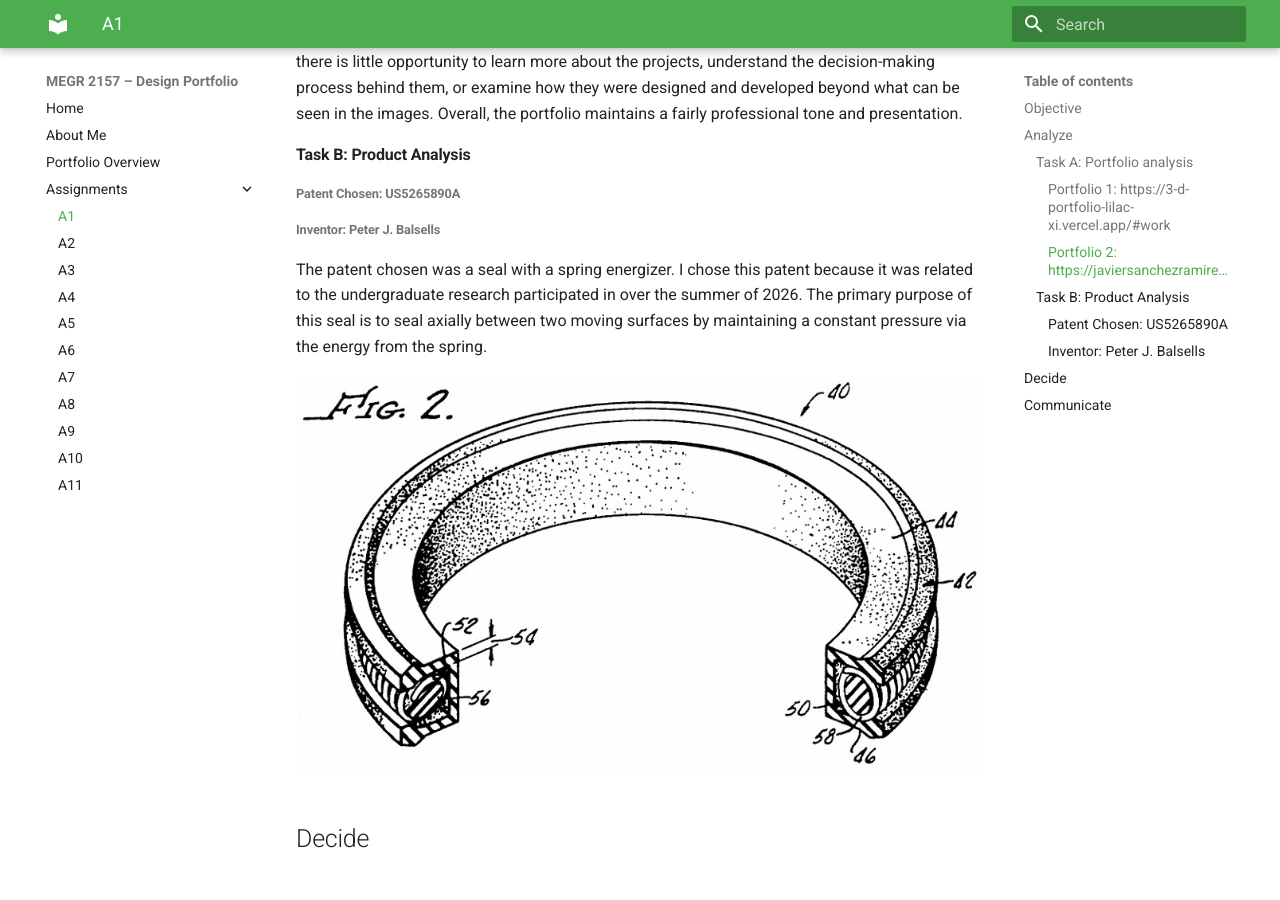
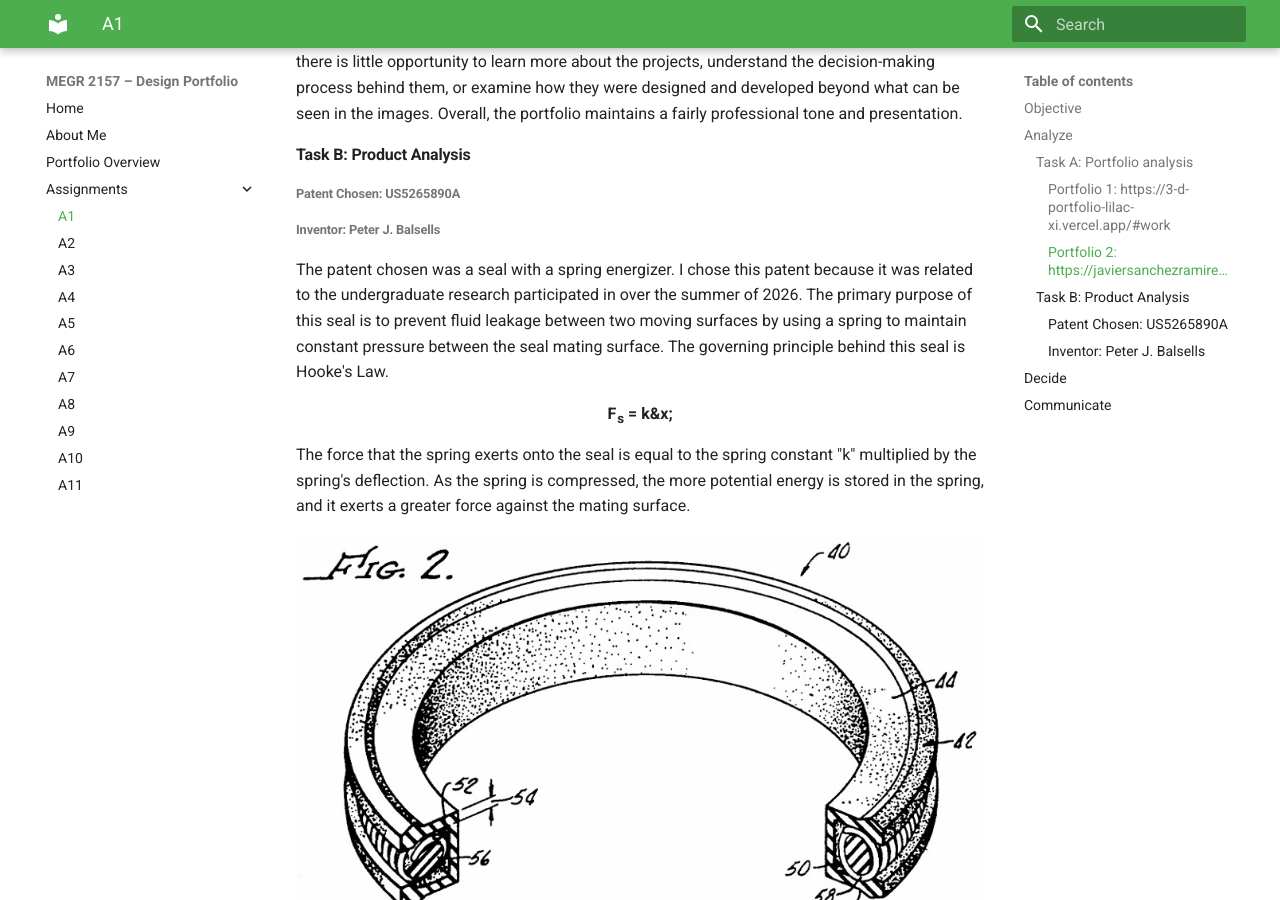
Before and after one commit to SanjayKashyap24/design-projects-portfolio, an MkDocs documentation site: the page built from docs/assignments/A01/index.md, in a window 1280 px wide and 900 px high, scrolled down 889 px. Built offline with MkDocs 1.6.1 and Material for MkDocs 9.7.7, drawn with Linux system fonts in a browser that asks for light colours.

Commit message:
Fixing task B
Updated the explanation of the patent to clarify the purpose of the seal and included the governing principle of Hooke's Law.

```diff
--- a/docs/assignments/A01/index.md
+++ b/docs/assignments/A01/index.md
@@ -18,9 +18,15 @@ This online portfolio is similar to the first portfolio analyzed in that it allo
 ###### Patent Chosen: US5265890A
 ###### Inventor: Peter J. Balsells
 
-The patent chosen was a seal with a spring energizer. I chose this patent because it was related to the undergraduate research participated in over the summer of 2026. The primary purpose of this seal is to seal axially between two moving surfaces by maintaining a constant pressure via the energy from the spring.
+The patent chosen was a seal with a spring energizer. I chose this patent because it was related to the undergraduate research participated in over the summer of 2026. The primary purpose of this seal is to prevent fluid leakage between two moving surfaces by using a spring to maintain constant pressure between the seal mating surface. The governing principle behind this seal is Hooke's Law.
+<p align="center">
+  <b>F<sub>s</sub> = k&x;</b>
+</p>
+The force that the spring exerts onto the seal is equal to the spring constant "k" multiplied by the spring's deflection. As the spring is compressed, the more potential energy is stored in the spring, and it exerts a greater force against the mating surface.
 
 ![Seal patent photo 1](image-SpringSealPatentPhoto1.jpg)
+
+
 
 
 
```
